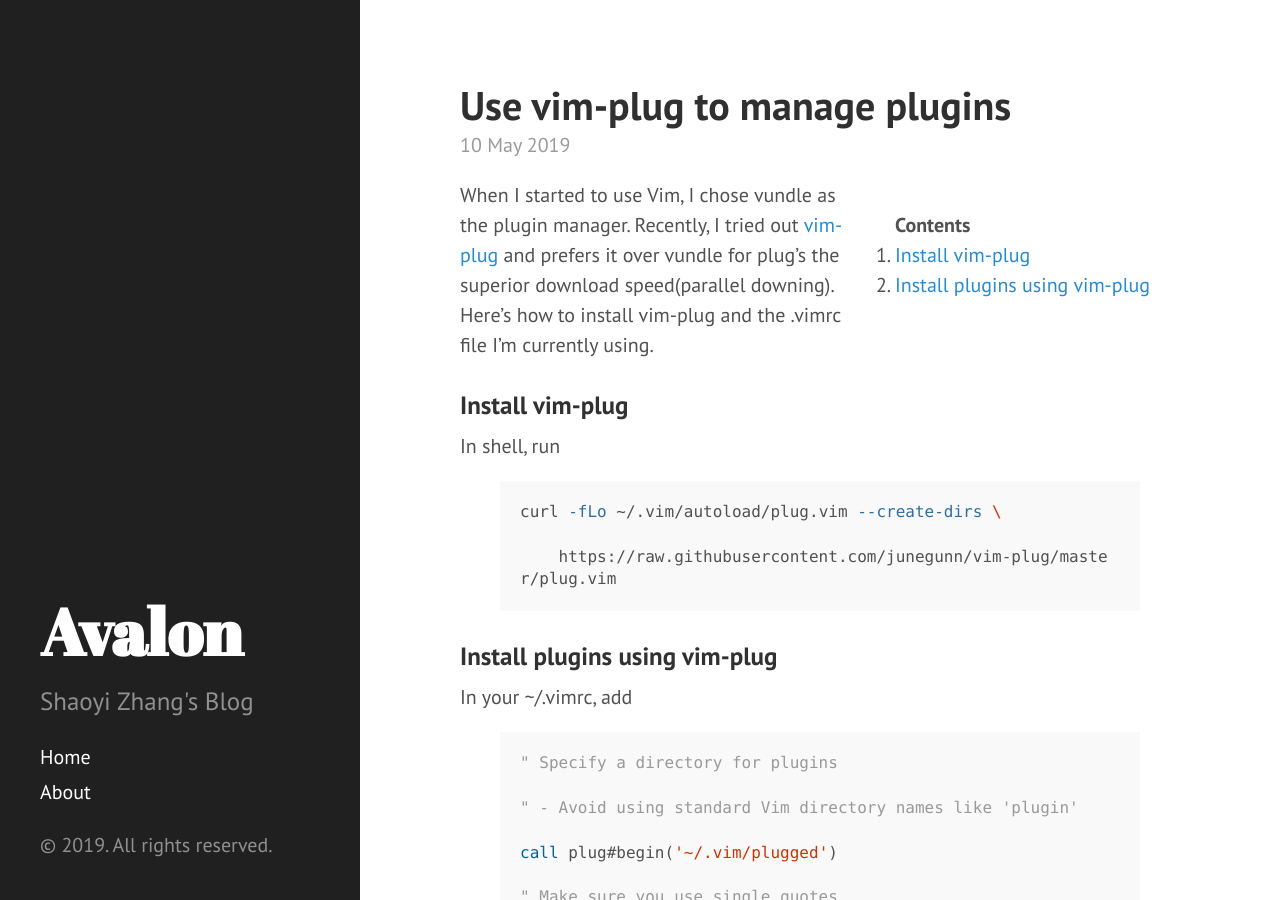
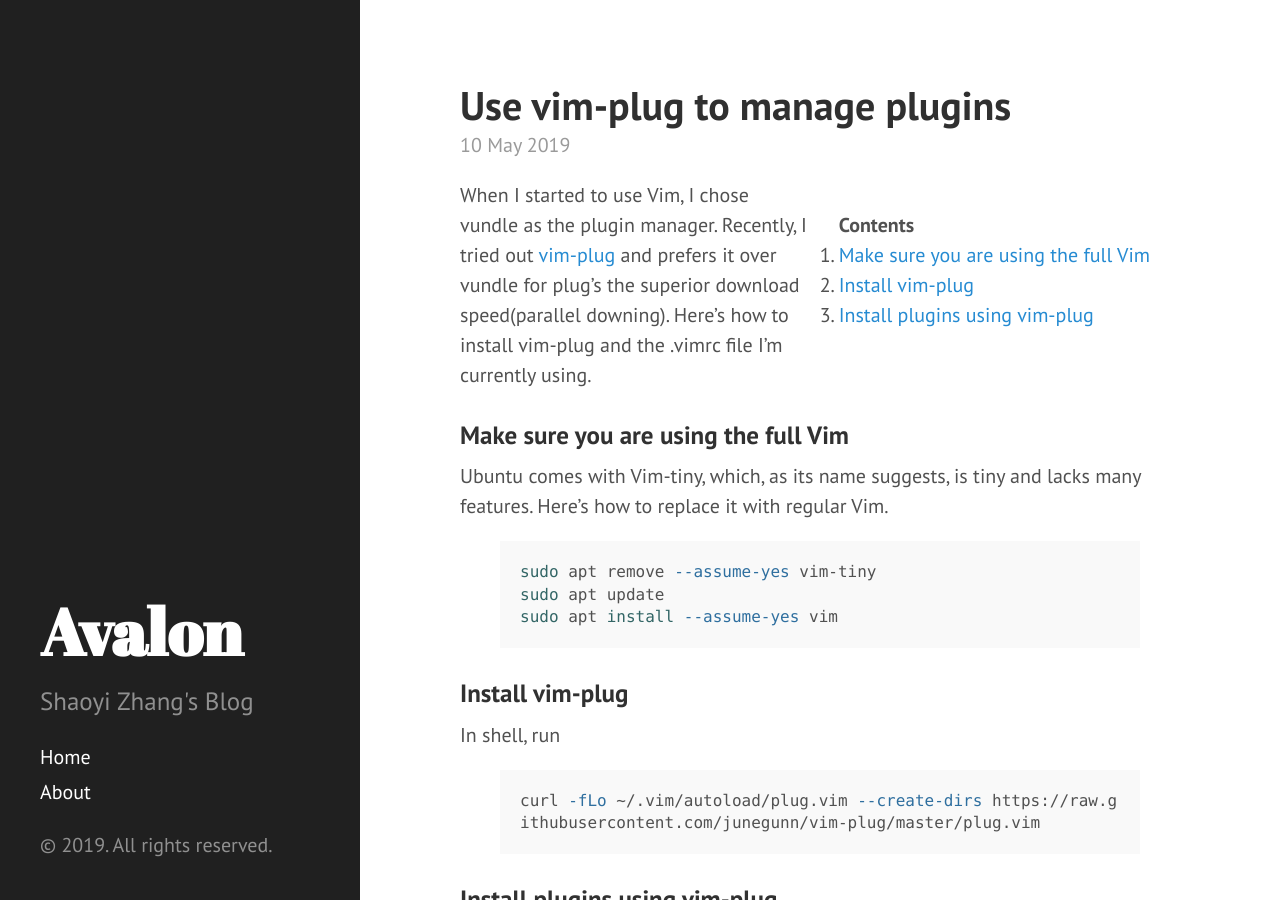
Before and after one commit to ShaoyiZhang/ShaoyiZhang.github.io, a Jekyll site: the page built from _posts/2019-05-10-Use-vim-plug-to-mange-plugins.md, in a window 1280 px wide and 900 px high. Built offline with Jekyll 4.4.1, drawn with Linux system fonts in a browser that asks for light colours; comment, search, counter and statistics services are not loaded.

Commit message:
Add steps for replacing vim-tiny with regular vim

```diff
--- a/_posts/2019-05-10-Use-vim-plug-to-mange-plugins.md
+++ b/_posts/2019-05-10-Use-vim-plug-to-mange-plugins.md
@@ -9,11 +9,19 @@ comments: true
 When I started to use Vim, I chose vundle as the plugin manager. Recently, I tried out [vim-plug](https://github.com/junegunn/vim-plug) and prefers it over vundle for plug's the superior download speed(parallel downing). Here's how to install vim-plug and the .vimrc file I'm currently using.
 
 <!--more-->
+### Make sure you are using the full Vim
+Ubuntu comes with Vim-tiny, which, as its name suggests, is tiny and lacks many features. Here's how to replace it with regular Vim.
+
+{% highlight bash %}
+sudo apt remove --assume-yes vim-tiny
+sudo apt update
+sudo apt install --assume-yes vim
+{% endhighlight %}
+
 ### Install vim-plug
 In shell, run
 {% highlight bash %}
-curl -fLo ~/.vim/autoload/plug.vim --create-dirs \
-    https://raw.githubusercontent.com/junegunn/vim-plug/master/plug.vim
+curl -fLo ~/.vim/autoload/plug.vim --create-dirs https://raw.githubusercontent.com/junegunn/vim-plug/master/plug.vim
 {% endhighlight %}
 ### Install plugins using vim-plug
 In your ~/.vimrc, add
```
